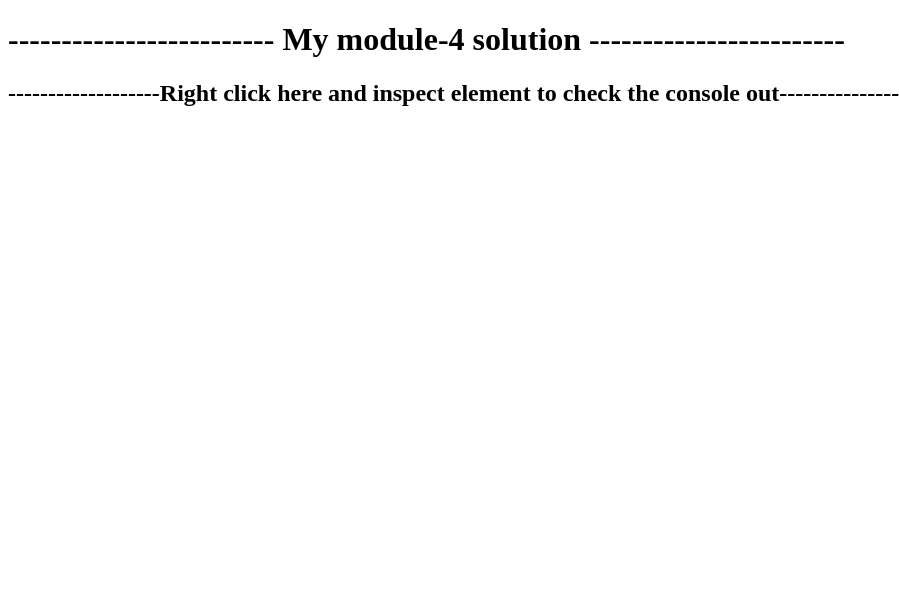
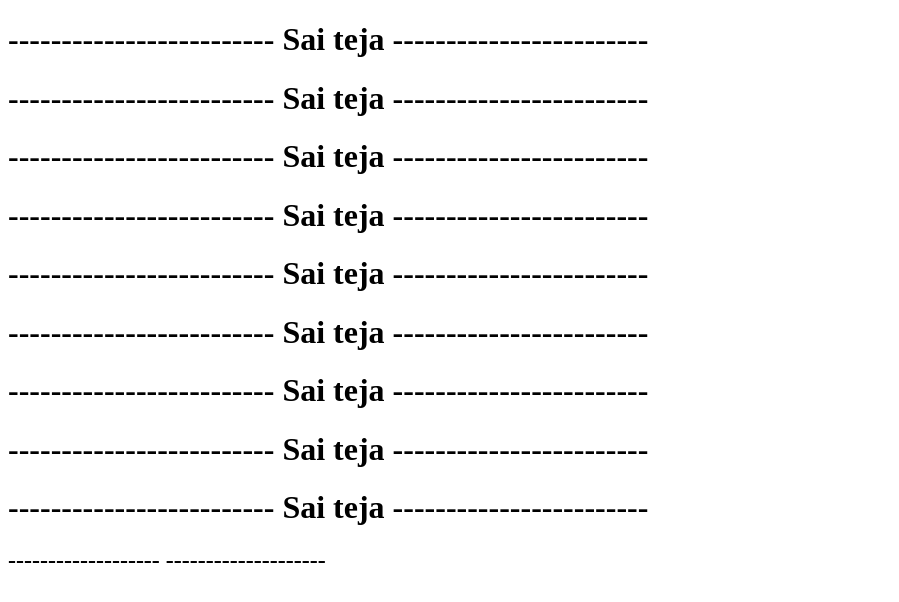
Before and after one commit to SaiTeja671999/SaiTeja671999.github.io, a plain HTML site: page week 4/index.html in a window 1280 px wide. Shown: the whole page, without its empty margins (0-899 px from the left). Drawn offline with Linux system fonts and the light colour scheme.

Commit message:
Update index.html

```diff
--- a/week 4/index.html
+++ b/week 4/index.html
@@ -4,8 +4,16 @@
 	<title></title>
 </head>
 <body>
-	<h1>------------------------- My module-4 solution ------------------------</h1>
-  <h2>-------------------Right click here and inspect element to check the console out--------------------</h2>
+	<h1>------------------------- Sai teja ------------------------</h1>
+	<h1>------------------------- Sai teja ------------------------</h1>
+	<h1>------------------------- Sai teja ------------------------</h1>
+	<h1>------------------------- Sai teja ------------------------</h1>
+	<h1>------------------------- Sai teja ------------------------</h1>
+<h1>------------------------- Sai teja ------------------------</h1>
+	<h1>------------------------- Sai teja ------------------------</h1>
+	<h1>------------------------- Sai teja ------------------------</h1>
+	<h1>------------------------- Sai teja ------------------------</h1>
+  <h2>-------------------  --------------------</h2>
 	<script src="script.js" ="text/javascript">
 
 		</script>
```
